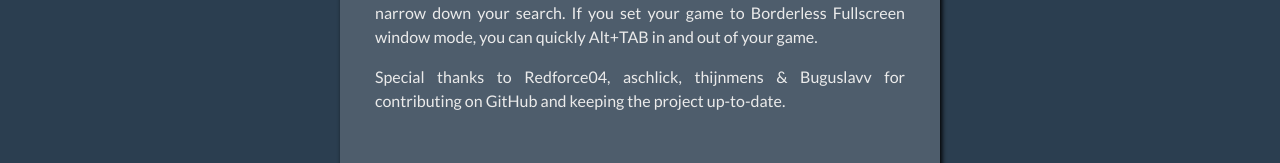
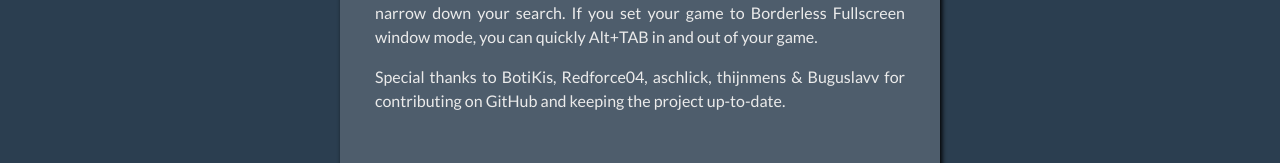
Before and after one commit to un0btanium/phasmophobia-cheatsheet, a React (Create React App) app: page /phasmophobia-cheatsheet/about in a window 1280 px wide. Shown: the part 301-464 px from the top of the page. Built offline with nearby package versions, Linux system fonts and the light colour scheme.

Commit message:
Update about-page.component.js

```diff
--- a/src/components/pages/about-page.component.js
+++ b/src/components/pages/about-page.component.js
@@ -11,7 +11,7 @@ export default class AboutPage extends Component {
 					<h2 style={{ textAlign: "center"}}>About Phasmophobia CheatSheet</h2>
 					<br/>
 					<p>Phasmophobia CheatSheet provides an interactive 2D grid overview about all ghost types and their evidence. Add evidence to rule out ghosts and narrow down your search. If you set your game to Borderless Fullscreen window mode, you can quickly Alt+TAB in and out of your game.</p>
-					<p>Special thanks to Redforce04, aschlick, thijnmens & Buguslavv for contributing on GitHub and keeping the project up-to-date.</p>
+					<p>Special thanks to BotiKis, Redforce04, aschlick, thijnmens & Buguslavv for contributing on GitHub and keeping the project up-to-date.</p>
 					<br/>
 					<br/>
 					<p>Phasmophobia CheatSheet isn’t endorsed by Kinetic Games and doesn’t reflect the views or opinions of Kinetic Games or anyone officially involved in producing or managing Phasmophobia.</p>
```
